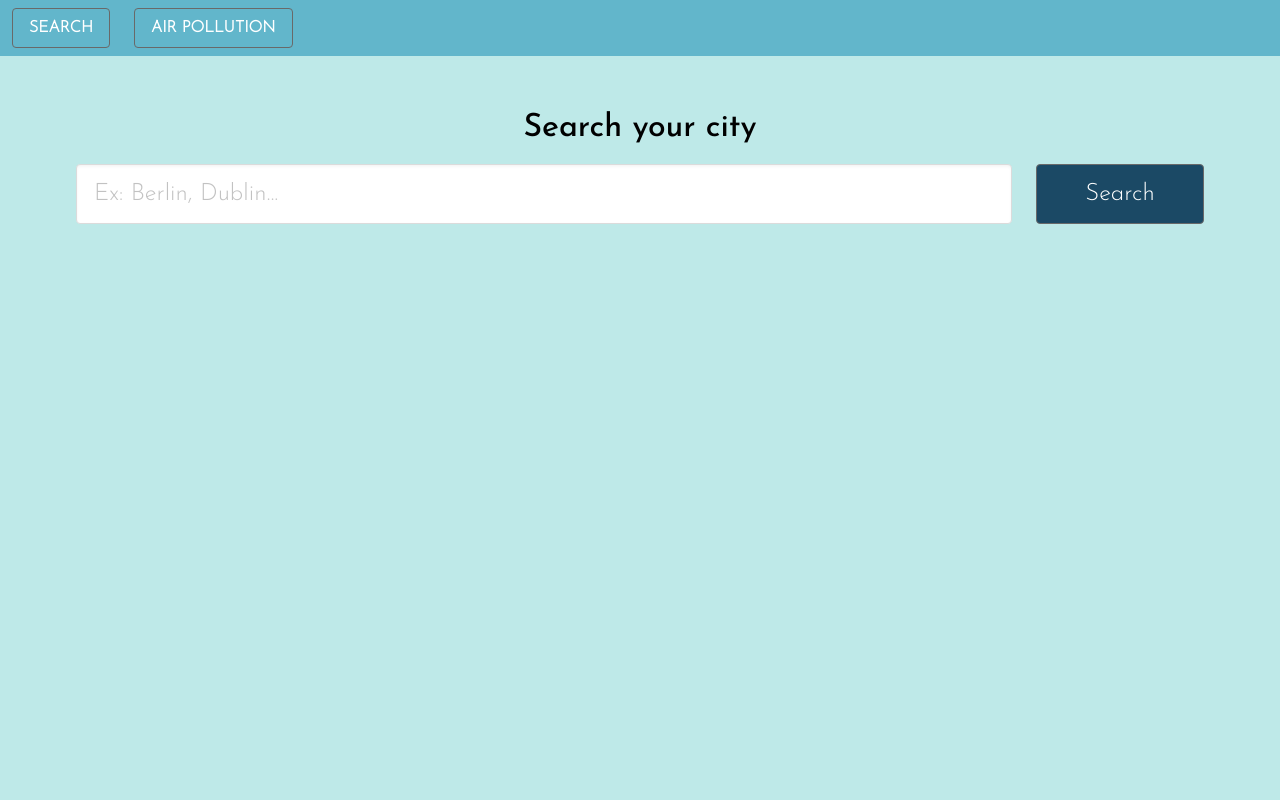
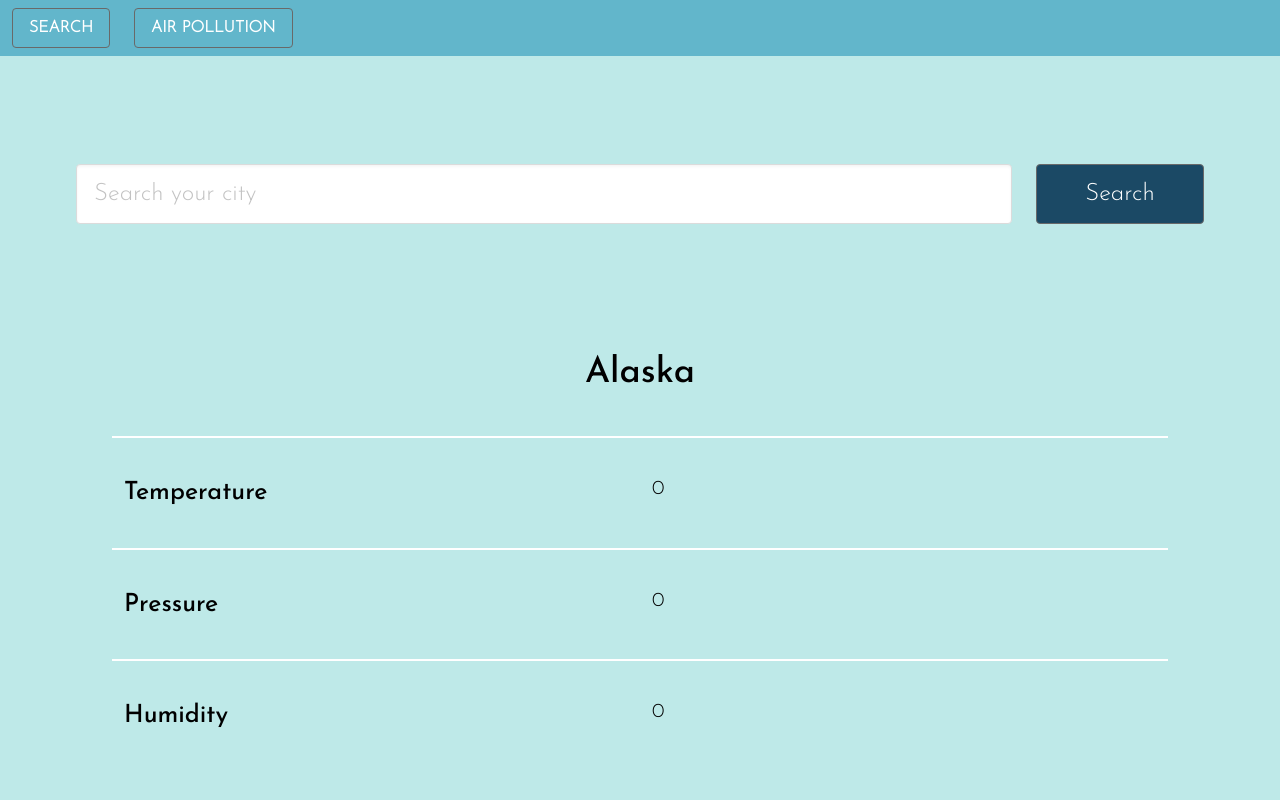
Before and after one commit to DomeT99/another-weather-app, a Vue app: page / in a window 1280 px wide. Shown: the top 800 px of the page. Built offline with nearby package versions, Linux system fonts and the light colour scheme.

Commit message:
feat: styling result section

```diff
--- a/src/assets/scss/bulma-override.scss
+++ b/src/assets/scss/bulma-override.scss
@@ -7,9 +7,13 @@
 }
 .is-tertiary {
   background-color: var(--tertiary-color) !important;
-}
-.is-white-color {
-  color: var(--sixth-color);
+  color: var(--sixth-color) !important;
+  &.is-tertiary:focus {
+    box-shadow: none;
+  }
+  &.is-tertiary:active {
+    box-shadow: none;
+  }
 }
 
 //Border
@@ -24,6 +28,17 @@
 }
 
 //Columns
-.columns{
+.columns {
   margin: 0;
 }
+
+//Input
+.input {
+  &.input:focus {
+    border-color: var(--seventh-color);
+    box-shadow: 0 0 0.075em var(--seventh-color);
+  }
+  &.input:hover {
+    border-color: var(--seventh-color);
+  }
+}
--- /dev/null
+++ b/src/assets/scss/elements.scss
@@ -0,0 +1,3 @@
+hr {
+  opacity: 0;
+}
--- a/src/assets/scss/global.scss
+++ b/src/assets/scss/global.scss
@@ -1,6 +1,7 @@
 @import "./font.scss";
 @import "./layout.scss";
 @import "./bulma-override.scss";
+@import "./elements.scss";
 
 :root {
   --primary-color: #62b6cb;
@@ -20,13 +21,16 @@ html {
 }
 
 h1 {
-  @include font-generate(var(--font-medium), 32px, var(--fifth-color));
+  @include font-generate(var(--font-medium), 36px, var(--fifth-color));
 }
 h2 {
-  @include font-generate(var(--font-medium), 24px, var(--seventh-color));
+  @include font-generate(var(--font-medium), 25px, var(--fifth-color));
+}
+h3{
+  @include font-generate(var(--font-light), 22px, var(--seventh-color));
 }
 p,
 button,
 input {
-  @include font-generate(var(--font-light), 22px, var(--fifth-color));
+  @include font-generate(var(--font-light), 20px, var(--fifth-color));
 }
--- a/src/assets/scss/layout.scss
+++ b/src/assets/scss/layout.scss
@@ -5,3 +5,7 @@
 .min-h-100 {
   min-height: 100vh;
 }
+
+.mt-12 {
+  margin-top: 6rem !important;
+}
--- a/src/components/Button.vue
+++ b/src/components/Button.vue
@@ -1,11 +1,11 @@
 <script setup>
 const props = defineProps({
-  buttonFn: Function
+  buttonFn: Function,
 });
 </script>
 
 <template>
-  <button @click="props.buttonFn" class="button">
+  <button @keyup="props.buttonFn" @click="props.buttonFn" class="button">
     <slot></slot>
   </button>
 </template>
--- a/src/components/Footer.vue
+++ b/src/components/Footer.vue
@@ -17,7 +17,7 @@ const openLinkTree = () => {
         height="48"
       />
 
-      <hr class="opacity-0" />
+      <hr />
       <p @click="openLinkTree" class="bold pointer">
         © Domenico Tenace {{ dateNow }}
       </p>
@@ -29,9 +29,6 @@ const openLinkTree = () => {
   font-weight: bold;
 }
 
-.opacity-0 {
-  opacity: 0;
-}
 .pointer {
   cursor: pointer;
 }
--- /dev/null
+++ b/src/components/SearchView/ResultSection.vue
@@ -0,0 +1,41 @@
+<script setup></script>
+<template>
+  <section class="section">
+    <div class="column has-text-centered">
+      <h1>Alaska</h1>
+    </div>
+    <hr class="bg-white" />
+    <div class="columns">
+      <div class="column has-text-centered-mobile">
+        <h2>Temperature</h2>
+      </div>
+      <div class="column has-text-centered-mobile">
+        <p>0</p>
+      </div>
+    </div>
+    <hr class="bg-white" />
+    <div class="columns">
+      <div class="column has-text-centered-mobile">
+        <h2>Pressure</h2>
+      </div>
+      <div class="column has-text-centered-mobile">
+        <p>0</p>
+      </div>
+    </div>
+    <hr class="bg-white" />
+    <div class="columns">
+      <div class="column has-text-centered-mobile">
+        <h2>Humidity</h2>
+      </div>
+      <div class="column has-text-centered-mobile">
+        <p>0</p>
+      </div>
+    </div>
+  </section>
+</template>
+<style scoped>
+.bg-white {
+  opacity: 1;
+  background-color: #fff !important;
+}
+</style>
--- a/src/components/SearchView/SearchSection.vue
+++ b/src/components/SearchView/SearchSection.vue
@@ -4,15 +4,12 @@ import Input from "../Input.vue";
 </script>
 
 <template>
-  <div class="has-text-centered mt-6">
-    <h1>Search your city</h1>
-  </div>
-  <div class="columns">
+  <div class="columns mt-12">
     <div class="column is-10">
-      <Input :type="'text'" :place-holder="'Ex: Berlin, Dublin...'" />
+      <Input :type="'text'" :place-holder="'Search your city'" />
     </div>
     <div class="column is-2">
-      <Button class="is-tertiary is-white-color b-sixth w-100 is-large"
+      <Button class="is-tertiary b-sixth w-100 is-large"
         >Search</Button
       >
     </div>
--- a/src/views/Search.vue
+++ b/src/views/Search.vue
@@ -1,7 +1,10 @@
 <script setup>
 import SearchSection from "../components/SearchView/SearchSection.vue";
+import ResultSection from "../components/SearchView/ResultSection.vue";
 </script>
 
 <template>
   <SearchSection></SearchSection>
+  <hr />
+  <ResultSection></ResultSection>
 </template>
```
